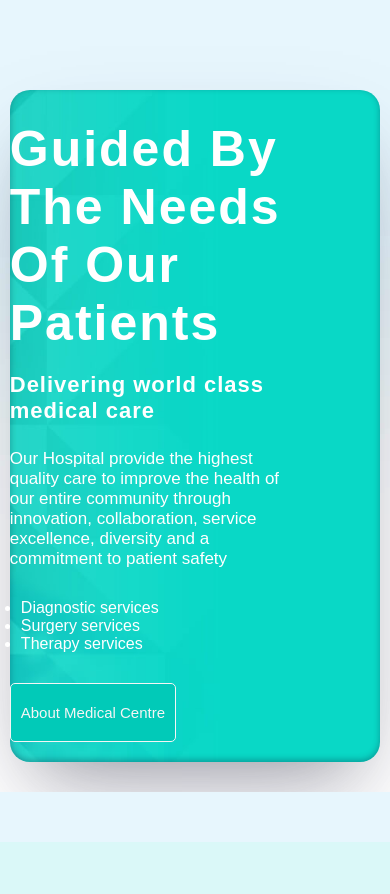
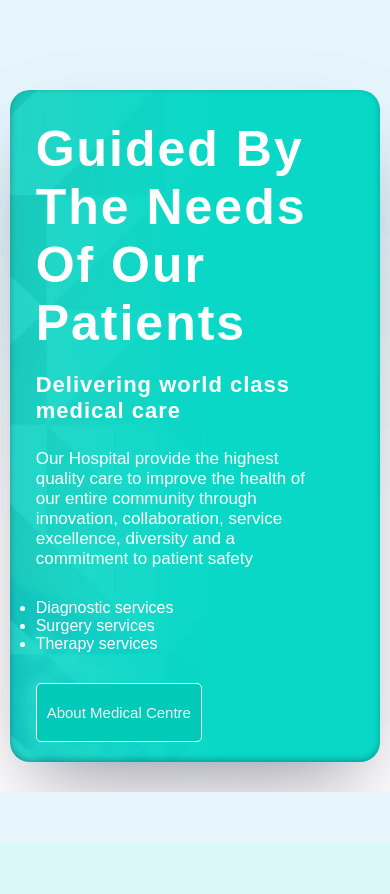
Before and after one commit to Ayoub-bezai/clinc, a plain HTML site: page index.html in a window 390 px wide. Shown: the part 3580-4474 px from the top of the page. Drawn offline with Linux system fonts and the light colour scheme; a web font is replaced by a local one.

Commit message:
Update med.css

```diff
--- a/med.css
+++ b/med.css
@@ -1330,6 +1330,9 @@ footer{
     .part-three p {
         width: 90%;
     }
+        .part-four h2, .part-four h4, .part-four p, .part-four ul, .part-four .btn {
+        padding-left: 7%;
+    }
 
 
     /* .first-link img {
```
